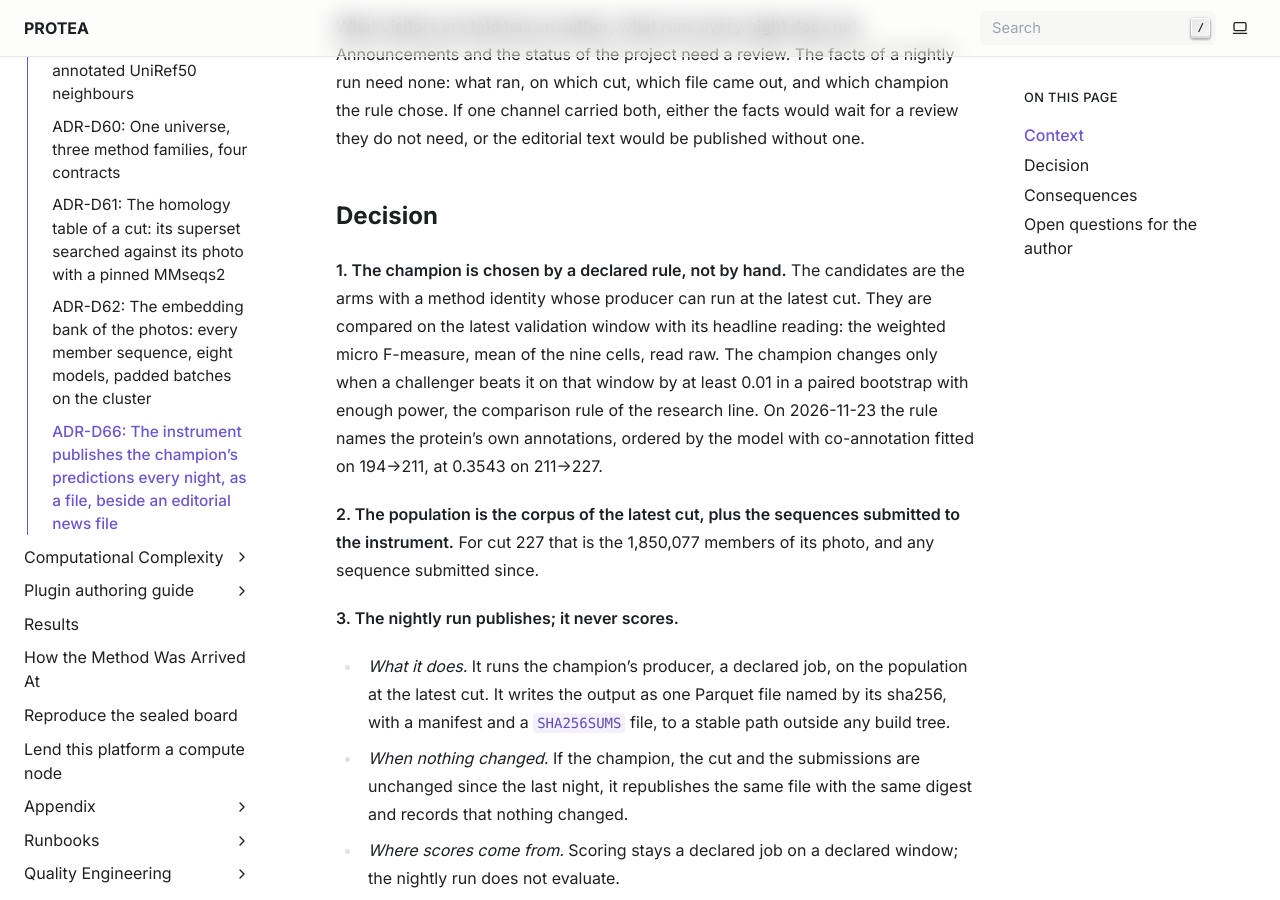
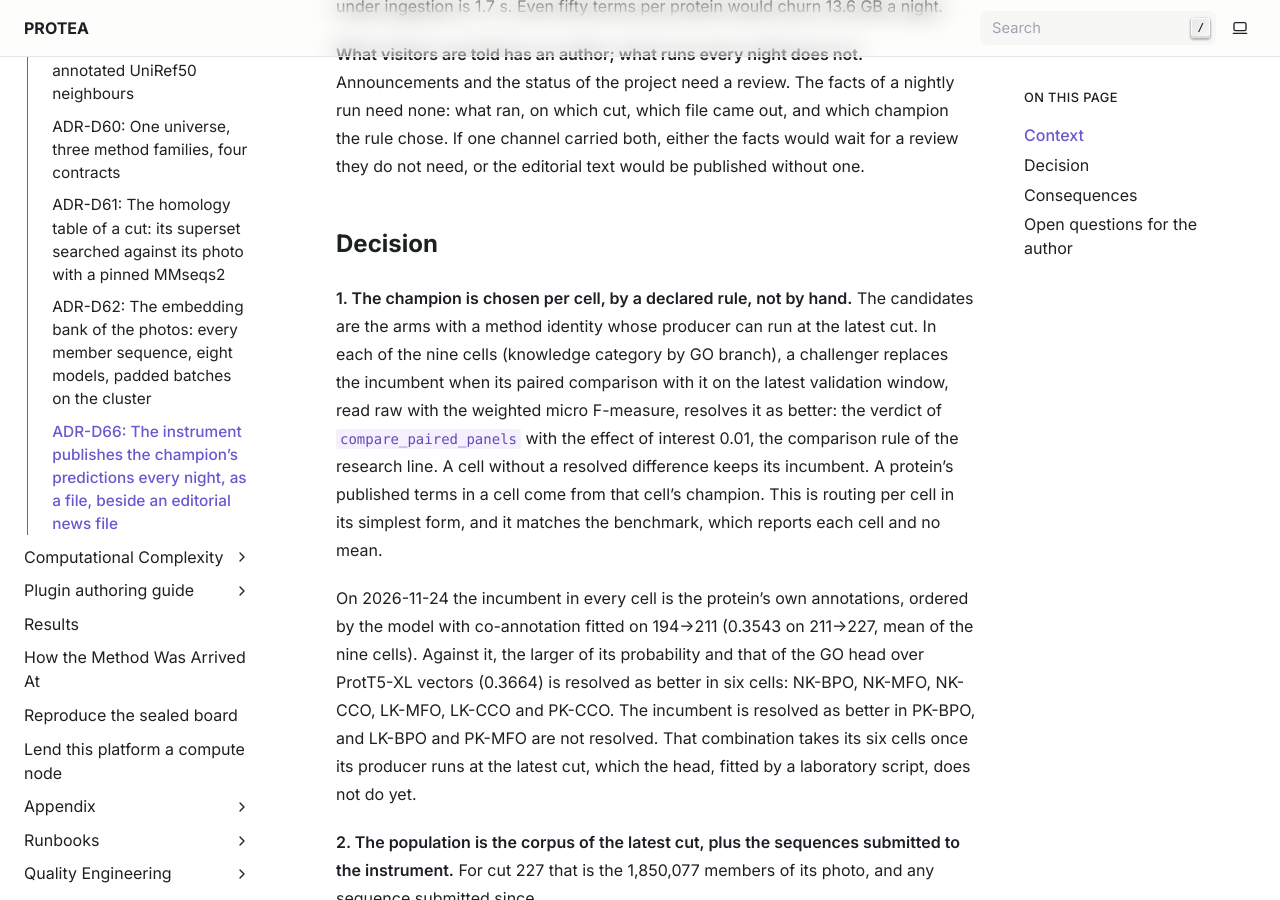
Before and after one commit to frapercan/PROTEA, a Sphinx documentation site: the page built from docs/source/adr/D66-the-instrument-publishes-the-champion-every-night.rst, in a window 1280 px wide and 900 px high, scrolled down 1552 px. Built offline with Sphinx 7.4.7, drawn with Linux system fonts in a browser that asks for light colours; some of the changed text lies outside the part shown.

Commit message:
docs(adr): D66 chooses the champion per cell, the author's decision
The record compared the arms by the mean of the nine cells and left the
per-cell rule as an open question. The author decided on 2026-11-24: per
cell. A challenger takes a cell when its paired comparison with the
incumbent on the latest validation window resolves it as better; a cell
without a resolved difference keeps its incumbent. The record now states the
rule, the six cells the max combination would take on 211->227, and the
condition that its producer must first run at the latest cut.

```diff
--- a/docs/source/adr/D66-the-instrument-publishes-the-champion-every-night.rst
+++ b/docs/source/adr/D66-the-instrument-publishes-the-champion-every-night.rst
@@ -8,7 +8,8 @@ ADR-D66: The instrument publishes the champion's predictions every night, as a f
          submitted to the instrument". He also asked for a changelog for
          visitors, "bien visible, nuevos anuncios y estado del proyecto". The
          design below was worked out with the session that operates the
-         production node and waits for the author's word.
+         production node and waits for the author's word. The champion rule
+         (question 4) was decided by the author on 2026-11-24: per cell.
 :Date: 2026-11-23
 :Author: Francisco Miguel Perez Canales
 :Phase: platform closure
@@ -57,14 +58,25 @@ without one.
 Decision
 ~~~~~~~~
 
-**1. The champion is chosen by a declared rule, not by hand.** The candidates
-are the arms with a method identity whose producer can run at the latest cut.
-They are compared on the latest validation window with its headline reading:
-the weighted micro F-measure, mean of the nine cells, read raw. The champion
-changes only when a challenger beats it on that window by at least 0.01 in a
-paired bootstrap with enough power, the comparison rule of the research line.
-On 2026-11-23 the rule names the protein's own annotations, ordered by the
-model with co-annotation fitted on 194->211, at 0.3543 on 211->227.
+**1. The champion is chosen per cell, by a declared rule, not by hand.** The
+candidates are the arms with a method identity whose producer can run at the
+latest cut. In each of the nine cells (knowledge category by GO branch), a
+challenger replaces the incumbent when its paired comparison with it on the
+latest validation window, read raw with the weighted micro F-measure, resolves
+it as better: the verdict of ``compare_paired_panels`` with the effect of
+interest 0.01, the comparison rule of the research line. A cell without a
+resolved difference keeps its incumbent. A protein's published terms in a cell
+come from that cell's champion. This is routing per cell in its simplest form,
+and it matches the benchmark, which reports each cell and no mean.
+
+On 2026-11-24 the incumbent in every cell is the protein's own annotations,
+ordered by the model with co-annotation fitted on 194->211 (0.3543 on
+211->227, mean of the nine cells). Against it, the larger of its probability
+and that of the GO head over ProtT5-XL vectors (0.3664) is resolved as better
+in six cells: NK-BPO, NK-MFO, NK-CCO, LK-MFO, LK-CCO and PK-CCO. The incumbent
+is resolved as better in PK-BPO, and LK-BPO and PK-MFO are not resolved. That
+combination takes its six cells once its producer runs at the latest cut,
+which the head, fitted by a laboratory script, does not do yet.
 
 **2. The population is the corpus of the latest cut, plus the sequences
 submitted to the instrument.** For cut 227 that is the 1,850,077 members of
@@ -172,14 +184,5 @@ Open questions for the author
    with the file delivered to the production inbox. The current champion is
    cheap: it reads the protein's own terms. A retrieval champion would need
    the banks.
-4. Which champion rule. The rule above compares the mean of the nine cells.
-   The alternative is per-cell dominance: in each cell (knowledge category by
-   GO branch), a challenger replaces the incumbent when its paired comparison
-   on the validation window resolves a gain of at least 0.01 there. Per-cell
-   dominance matches the benchmark, which reports each cell and no mean. It
-   also lets the published predictions come from different arms in different
-   cells. On 211->227 the ordered own annotations lead in eight of the nine
-   cells by point estimate. Transfer from the nearest neighbour (ProtT5-XL)
-   leads in one: biological process for proteins with no experimental
-   annotation (0.3034 against 0.2696, 1,477 proteins). These are point
-   estimates; the paired comparison has not been run.
+4. Which champion rule. Decided by the author on 2026-11-24: per cell, as
+   decision 1 states, instead of the mean of the nine cells.
```
